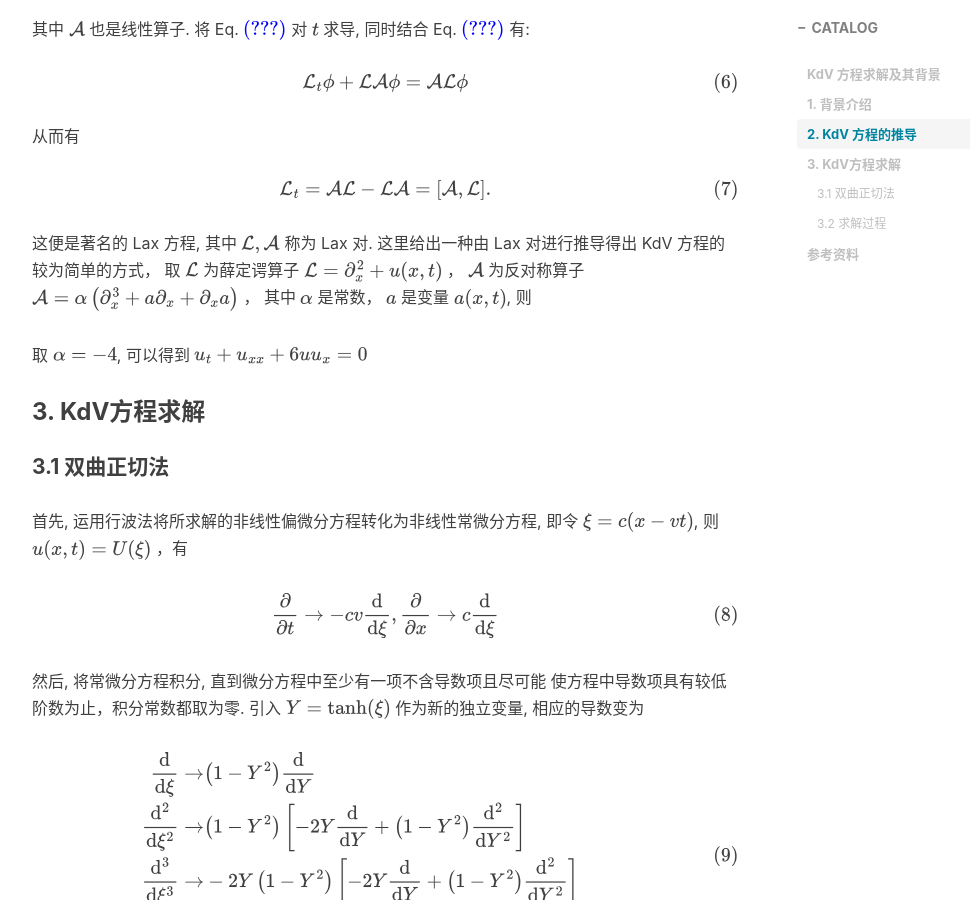
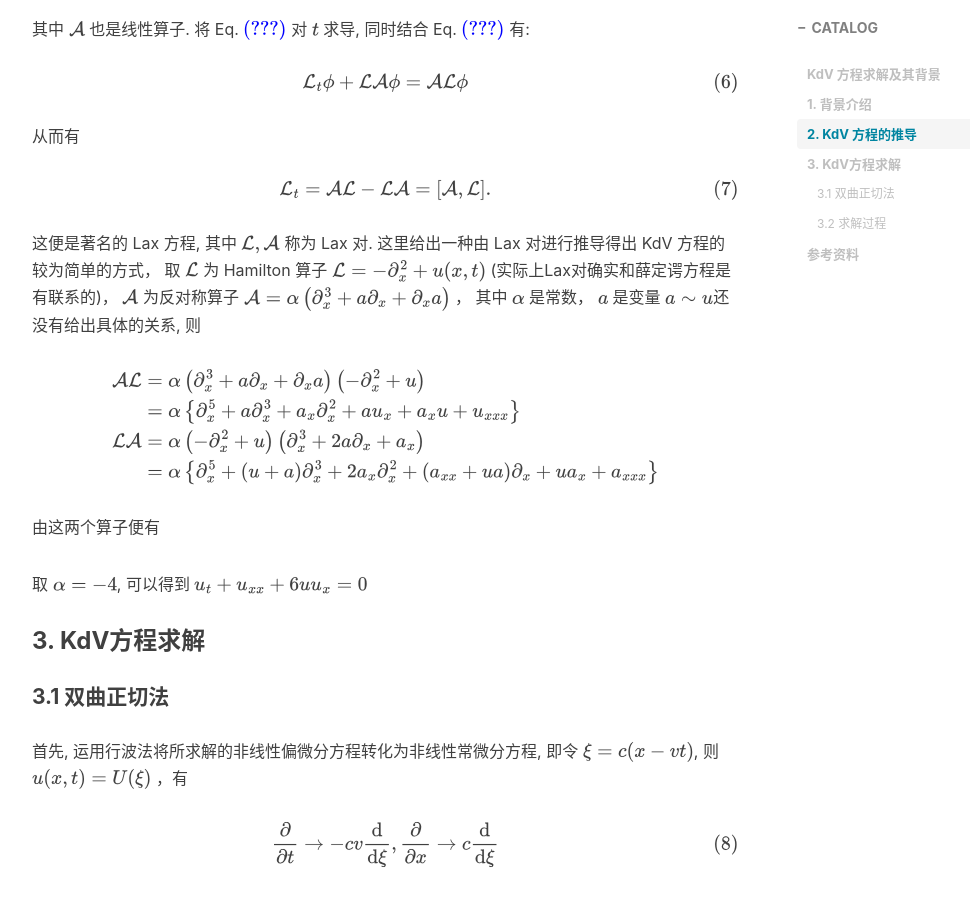
Before and after one commit to wowking2018/Old_personal_blog, a Jekyll site: the page built from _posts/2023-07-09-The KdV equation.md, in a window 1280 px wide and 900 px high, scrolled down 1744 px. Shown: the whole window, without its empty margins (233-1203 px from the left). Built offline with Jekyll 4.4.1, drawn with Linux system fonts in a browser that asks for light colours; nearby versions of some CDN libraries; comment, search, counter and statistics services are not loaded; some of the changed text lies outside the part shown.

Commit message:
Update 2023-07-07

```diff
--- a/_posts/2023-07-09-The KdV equation.md
+++ b/_posts/2023-07-09-The KdV equation.md
@@ -73,9 +73,18 @@ $$
 \end{equation}
 $$
 
-这便是著名的 Lax 方程, 其中 $\mathcal{L}, \mathcal{A}$ 称为 Lax 对. 这里给出一种由 Lax 对进行推导得出 KdV 方程的较为简单的方式， 取 $\mathcal{L}$ 为薛定谔算子 $\mathcal{L}=\partial^2 _{x}+u(x, t)$ ， $\mathcal{A}$ 为反对称算子 $\mathcal{A}=\alpha\left(\partial_x^3+a \partial_x+\partial_x a\right)$ ， 其中 $\alpha$ 是常数， $a$ 是变量 $a(x, t)$, 则
+这便是著名的 Lax 方程, 其中 $\mathcal{L}, \mathcal{A}$ 称为 Lax 对. 这里给出一种由 Lax 对进行推导得出 KdV 方程的较为简单的方式， 取 $\mathcal{L}$ 为 Hamilton 算子 $\mathcal{L}=-\partial^2 _{x}+u(x, t)$ (实际上Lax对确实和薛定谔方程是有联系的)， $\mathcal{A}$ 为反对称算子 $\mathcal{A}=\alpha\left(\partial_x^3+a \partial_x+\partial_x a\right)$ ， 其中 $\alpha$ 是常数， $a$ 是变量 $a \sim u$还没有给出具体的关系, 则
 
+$$
+\begin{aligned}
+\mathcal{A}\mathcal{L} & =\alpha\left(\partial_x^3+a \partial_x+\partial_x a\right)\left(-\partial^2 _x+u\right) \\
+& =\alpha\left\{\partial_x^5 +  a \partial_x^3+a_x \partial_x^2+ au_{x} +a_{x}u +u_{x x x} \right\} \\
+\mathcal{L}\mathcal{A} & =\alpha\left(-\partial^2 _{x}+u\right)\left(\partial_x^3+2a \partial_x+ a_x\right) \\
+& =\alpha\left\{\partial_x^5 + (u+a)\partial_x^3+2a_x \partial_x^2+ (a_{xx}+ua) \partial_{x}+ ua_{x} +a_{x x x}\right\}
+\end{aligned}
+$$
 
+由这两个算子便有
 
 取 $\alpha=-4$, 可以得到 $u_t+u_{x x}+6 u u_x=0$
 
```
Also changed, not shown: other parts of _posts/2023-07-09-The KdV equation.md (+1 -1 lines).
